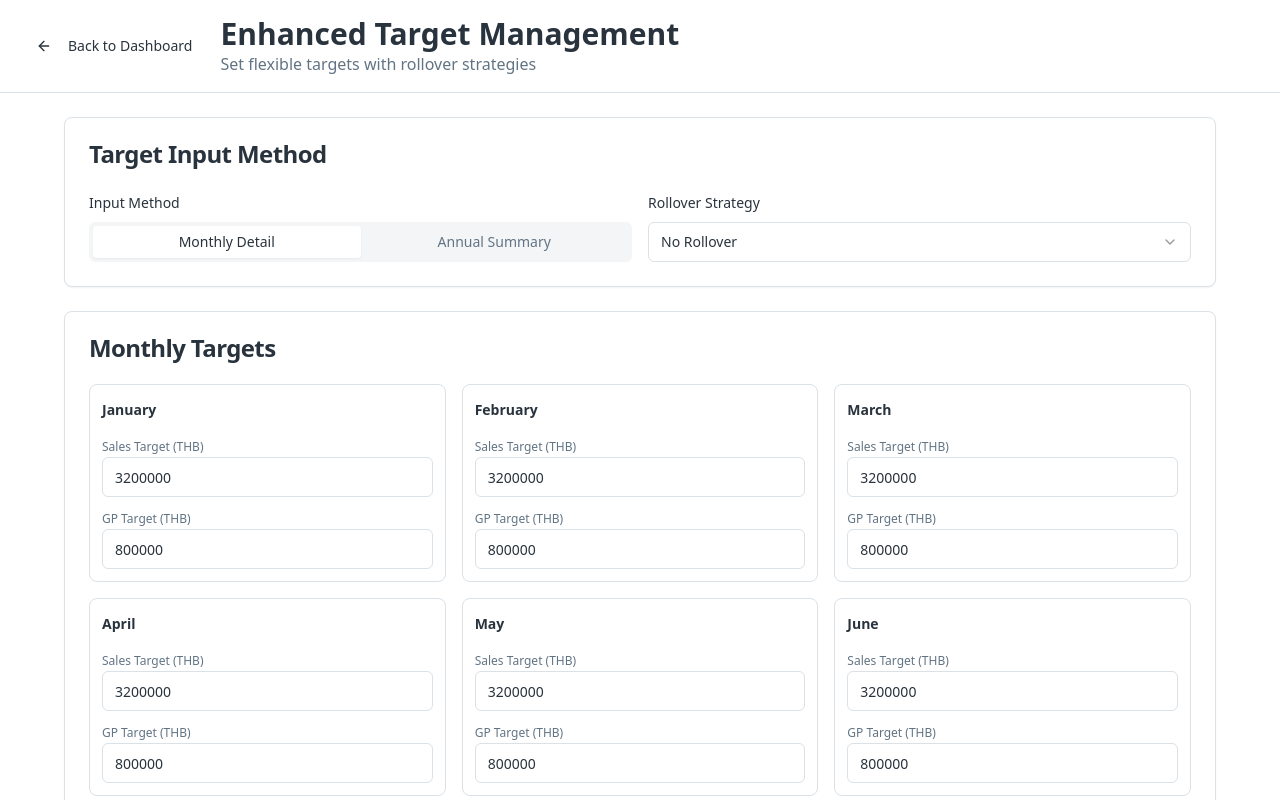
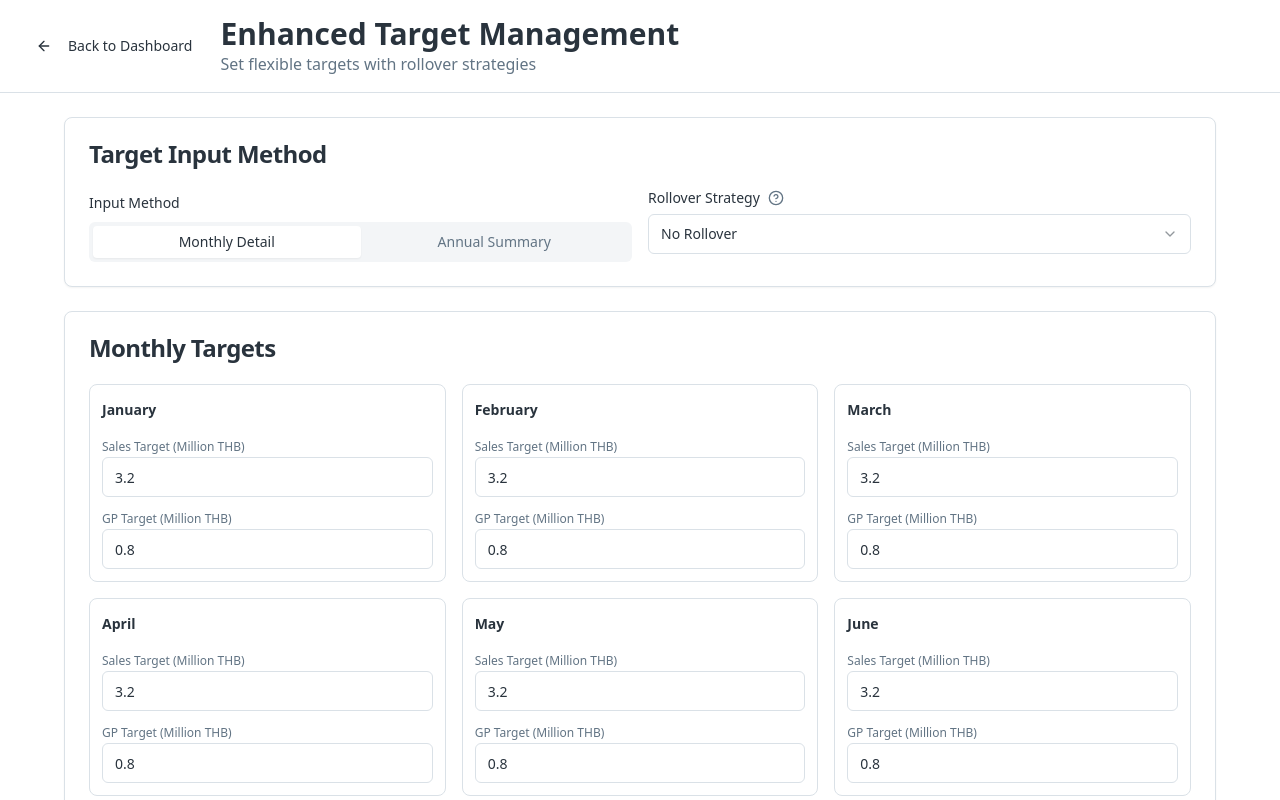
Before and after one commit to godbrother1984/cig-sales-dashboard, a React (Vite) app: page /targets in a window 1280 px wide. Shown: the top 800 px of the page. Built offline with nearby package versions, Linux system fonts and the light colour scheme.

Commit message:
feat: Improve targets page UX
- Added tooltips/help text for rollover strategies.
- Fixed keyboard input for number inputs.
- Converted target inputs to million THB units.
- Improved general UX.

```diff
--- a/src/components/AnnualTargetsInput.tsx
+++ b/src/components/AnnualTargetsInput.tsx
@@ -40,23 +40,27 @@ export const AnnualTargetsInput: React.FC<AnnualTargetsInputProps> = ({
       <CardContent className="space-y-6">
         <div className="grid grid-cols-1 md:grid-cols-2 gap-4">
           <div className="space-y-2">
-            <Label htmlFor="annualSales">Annual Sales Target (THB)</Label>
+            <Label htmlFor="annualSales">Annual Sales Target (Million THB)</Label>
             <Input
               id="annualSales"
               type="number"
-              value={annualSales}
-              onChange={(e) => onAnnualSalesChange(parseFloat(e.target.value) || 0)}
-              placeholder="38,400,000"
+              step="0.01"
+              min="0"
+              value={annualSales / 1000000}
+              onChange={(e) => onAnnualSalesChange((parseFloat(e.target.value) || 0) * 1000000)}
+              placeholder="38.4"
             />
           </div>
           <div className="space-y-2">
-            <Label htmlFor="annualGP">Annual GP Target (THB)</Label>
+            <Label htmlFor="annualGP">Annual GP Target (Million THB)</Label>
             <Input
               id="annualGP"
               type="number"
-              value={annualGP}
-              onChange={(e) => onAnnualGPChange(parseFloat(e.target.value) || 0)}
-              placeholder="9,600,000"
+              step="0.01"
+              min="0"
+              value={annualGP / 1000000}
+              onChange={(e) => onAnnualGPChange((parseFloat(e.target.value) || 0) * 1000000)}
+              placeholder="9.6"
             />
           </div>
         </div>
@@ -84,6 +88,8 @@ export const AnnualTargetsInput: React.FC<AnnualTargetsInputProps> = ({
                   <Label className="text-xs">{month}</Label>
                   <Input
                     type="number"
+                    step="0.1"
+                    min="0"
                     value={weights[index]}
                     onChange={(e) => {
                       const newWeights = [...weights];
@@ -91,7 +97,6 @@ export const AnnualTargetsInput: React.FC<AnnualTargetsInputProps> = ({
                       onWeightsChange(newWeights);
                     }}
                     className="text-xs"
-                    step="0.1"
                   />
                 </div>
               ))}
--- a/src/components/MonthlyTargetsInput.tsx
+++ b/src/components/MonthlyTargetsInput.tsx
@@ -33,26 +33,32 @@ export const MonthlyTargetsInput: React.FC<MonthlyTargetsInputProps> = ({
               <div className="space-y-2">
                 <div>
                   <Label htmlFor={`sales-${index}`} className="text-xs text-muted-foreground">
-                    Sales Target (THB)
+                    Sales Target (Million THB)
                   </Label>
                   <Input
                     id={`sales-${index}`}
                     type="number"
-                    value={salesTargets[index] || 0}
-                    onChange={(e) => onSalesTargetChange(index, parseFloat(e.target.value) || 0)}
+                    step="0.01"
+                    min="0"
+                    value={(salesTargets[index] || 0) / 1000000}
+                    onChange={(e) => onSalesTargetChange(index, (parseFloat(e.target.value) || 0) * 1000000)}
                     className="text-sm"
+                    placeholder="3.2"
                   />
                 </div>
                 <div>
                   <Label htmlFor={`gp-${index}`} className="text-xs text-muted-foreground">
-                    GP Target (THB)
+                    GP Target (Million THB)
                   </Label>
                   <Input
                     id={`gp-${index}`}
                     type="number"
-                    value={gpTargets[index] || 0}
-                    onChange={(e) => onGPTargetChange(index, parseFloat(e.target.value) || 0)}
+                    step="0.01"
+                    min="0"
+                    value={(gpTargets[index] || 0) / 1000000}
+                    onChange={(e) => onGPTargetChange(index, (parseFloat(e.target.value) || 0) * 1000000)}
                     className="text-sm"
+                    placeholder="0.8"
                   />
                 </div>
               </div>
--- a/src/pages/Targets.tsx
+++ b/src/pages/Targets.tsx
@@ -1,13 +1,13 @@
-
 import React, { useState, useEffect } from 'react';
 import { Card, CardContent, CardHeader, CardTitle } from '../components/ui/card';
 import { Button } from '../components/ui/button';
 import { Label } from '../components/ui/label';
-import { ArrowLeft, Save, BarChart } from 'lucide-react';
+import { ArrowLeft, Save, BarChart, HelpCircle } from 'lucide-react';
 import { Link, useNavigate } from 'react-router-dom';
 import { useToast } from '../hooks/use-toast';
 import { Tabs, TabsContent, TabsList, TabsTrigger } from '../components/ui/tabs';
 import { Select, SelectContent, SelectItem, SelectTrigger, SelectValue } from '../components/ui/select';
+import { Tooltip, TooltipContent, TooltipProvider, TooltipTrigger } from '../components/ui/tooltip';
 import { MonthlyTargetsInput } from '../components/MonthlyTargetsInput';
 import { AnnualTargetsInput } from '../components/AnnualTargetsInput';
 import { EnhancedTargets } from '../types';
@@ -120,7 +120,31 @@ const Targets = () => {
   const months = ['Jan', 'Feb', 'Mar', 'Apr', 'May', 'Jun',
                   'Jul', 'Aug', 'Sep', 'Oct', 'Nov', 'Dec'];
 
+  const rolloverStrategies = [
+    {
+      value: 'none',
+      label: 'No Rollover',
+      description: 'Each month is independent, gaps don\'t carry forward'
+    },
+    {
+      value: 'cumulative',
+      label: 'Cumulative Rollover',
+      description: 'Monthly shortfalls add to future months\' targets'
+    },
+    {
+      value: 'quarterly',
+      label: 'Quarterly Rollover',
+      description: 'Gaps roll within quarters only'
+    },
+    {
+      value: 'redistribute',
+      label: 'Annual Redistribute',
+      description: 'Redistribute remaining annual target across remaining months'
+    }
+  ];
+
   return (
+    <TooltipProvider>
       <div className="min-h-screen bg-background">
         {/* Header */}
         <div className="bg-card border-b border-border">
@@ -166,7 +190,23 @@ const Targets = () => {
                     </Tabs>
                   </div>
                   <div className="space-y-2">
+                    <div className="flex items-center gap-2">
                       <Label>Rollover Strategy</Label>
+                      <Tooltip>
+                        <TooltipTrigger>
+                          <HelpCircle className="h-4 w-4 text-muted-foreground" />
+                        </TooltipTrigger>
+                        <TooltipContent className="max-w-xs">
+                          <div className="space-y-2">
+                            {rolloverStrategies.map((strategy) => (
+                              <div key={strategy.value}>
+                                <strong>{strategy.label}:</strong> {strategy.description}
+                              </div>
+                            ))}
+                          </div>
+                        </TooltipContent>
+                      </Tooltip>
+                    </div>
                     <Select
                       value={targets.rolloverStrategy}
                       onValueChange={(value) => setTargets(prev => ({
@@ -178,10 +218,11 @@ const Targets = () => {
                         <SelectValue />
                       </SelectTrigger>
                       <SelectContent>
-                      <SelectItem value="none">No Rollover</SelectItem>
-                      <SelectItem value="cumulative">Cumulative Rollover</SelectItem>
-                      <SelectItem value="quarterly">Quarterly Rollover</SelectItem>
-                      <SelectItem value="redistribute">Annual Redistribute</SelectItem>
+                        {rolloverStrategies.map((strategy) => (
+                          <SelectItem key={strategy.value} value={strategy.value}>
+                            {strategy.label}
+                          </SelectItem>
+                        ))}
                       </SelectContent>
                     </Select>
                   </div>
@@ -213,10 +254,10 @@ const Targets = () => {
                           <div key={month} className="text-center p-2 border rounded">
                             <div className="font-semibold text-sm">{month}</div>
                             <div className="text-xs text-muted-foreground">
-                            Sales: ฿{previewTargets?.sales[index].toLocaleString() || 0}
+                              Sales: ฿{((previewTargets?.sales[index] || 0) / 1000000).toFixed(1)}M
                             </div>
                             <div className="text-xs text-muted-foreground">
-                            GP: ฿{previewTargets?.gp[index].toLocaleString() || 0}
+                              GP: ฿{((previewTargets?.gp[index] || 0) / 1000000).toFixed(1)}M
                             </div>
                           </div>
                         ))}
@@ -269,6 +310,7 @@ const Targets = () => {
           </div>
         </div>
       </div>
+    </TooltipProvider>
   );
 };
 
```
Lines whose indentation alone changed are shown as unchanged.
